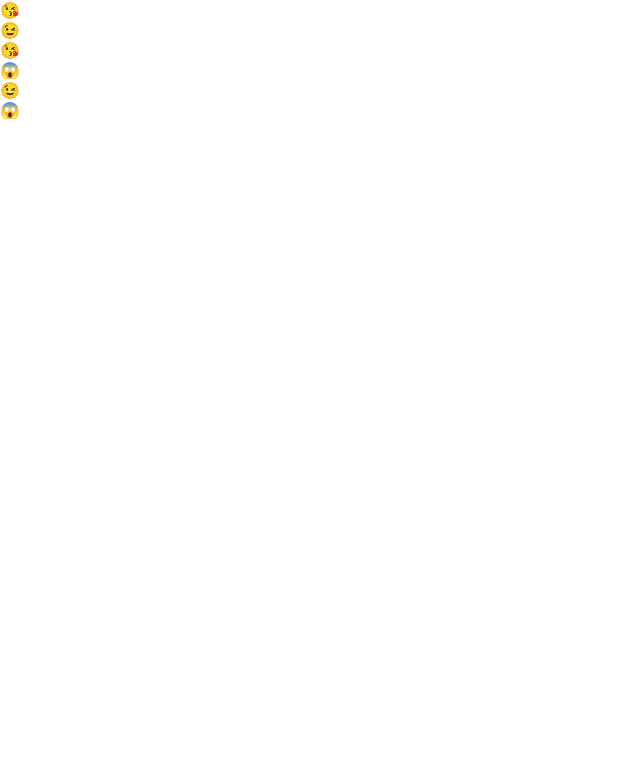
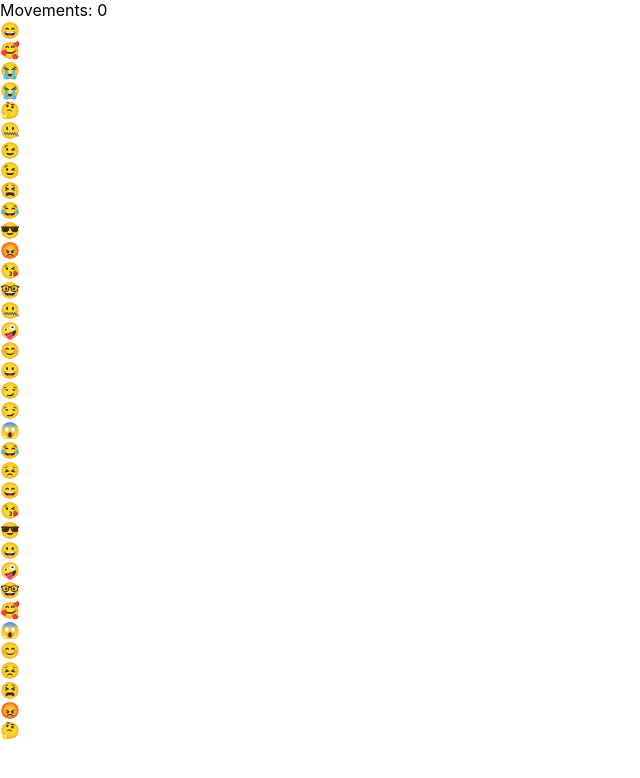
Before and after one commit to edu791/memory-game, a React (Create React App) app: page / in a window 1280 px wide. Shown: the top 778 px of the page, without its empty margins (0-640 px from the left). Built offline with nearby package versions, Linux system fonts and the light colour scheme.

Commit message:
game flow completed

```diff
--- a/package.json
+++ b/package.json
@@ -1,5 +1,5 @@
 {
-  "name": "memomoji",
+  "name": "memory-game",
   "version": "0.1.0",
   "private": true,
   "dependencies": {
--- a/src/App.tsx
+++ b/src/App.tsx
@@ -1,11 +1,10 @@
-import Board from "./components/Board";
+import Game from './components/Game';
 import { initialValues } from "./initial-values";
 
 export default function App() {
   return (
     <div>
-      <header></header>
-      <Board initialValues={initialValues}></Board>
+      <Game initialValues={initialValues} />
     </div>
   );
 }
--- a/src/components/Board.tsx
+++ b/src/components/Board.tsx
@@ -1,21 +1,16 @@
 import Card from "./Card";
-import { useState, useEffect, useCallback } from "react";
+import { useState, useEffect } from "react";
 import { CardObject } from "../types";
 import { InitialValue } from "../initial-values";
 
-export default function Board(props: { initialValues: InitialValue[] }) {
+export default function Board(props: {
+  initialValues: InitialValue[];
+  onMakeMovement: () => void;
+  onFinished: () => void;
+}) {
+  const { onMakeMovement, onFinished } = props;
   const [cards, setCards] = useState<CardObject[]>([]);
   const [isSelecting, setIsSelecting] = useState<boolean>(false);
-  const [movementsMade, setMovementsMade] = useState<number>(0);
-  const [gameFinished, setGameFinished] = useState<boolean>(false);
-
-  const checkGameFinished = useCallback(() => {
-    console.log("checkGameFinished", cards);
-    if (cards.filter((card) => card.isVisible).length === cards.length) {
-      console.log("Game Finished!!!!");
-      setGameFinished(true);
-    }
-  }, [cards]);
 
   useEffect(() => {
     setCards(
@@ -37,7 +32,7 @@ export default function Board(props: { initialValues: InitialValue[] }) {
       console.log("Checking selected cards");
       const selectedCards = cards.filter((card) => card.isSelected);
       if (selectedCards.length === 2) {
-        // setMovementsMade((previous) => previous + 1);
+        onMakeMovement();
         console.log("Two selected cards");
         if (selectedCards[0].groupId === selectedCards[1].groupId) {
           console.log("Match");
@@ -49,14 +44,16 @@ export default function Board(props: { initialValues: InitialValue[] }) {
         console.log("before setTimeout");
         setTimeout(() => {
           console.log("after setTimeout");
-          setCards(cards.map(card => ({ ...card, isSelected: false })));
+          setCards(cards.map((card) => ({ ...card, isSelected: false })));
           setIsSelecting(false);
         }, 1200);
       }
-    } else if (movementsMade > 0) {
-      checkGameFinished();
+    } else {
+      if (cards.length > 0 && cards.filter((card) => card.isVisible).length === cards.length) {
+        onFinished();
+      }
     }
-  }, [isSelecting, cards, movementsMade, checkGameFinished]);
+  }, [isSelecting, cards, onMakeMovement, onFinished]);
 
   function onSelectCardHandler(id: number) {
     setIsSelecting(true);
@@ -67,11 +64,10 @@ export default function Board(props: { initialValues: InitialValue[] }) {
     });
   }
 
-  console.log('Rendering');
+  console.log("Rendering");
 
   return (
     <div>
-      <div>{gameFinished && "Game Finished!!!!"}</div>
       {cards.map((card: CardObject, i: number) => (
         <Card key={i} data={card} onSelect={onSelectCardHandler} />
       ))}
--- /dev/null
+++ b/src/components/Game.tsx
@@ -0,0 +1,25 @@
+import { useCallback, useState } from 'react';
+import { InitialValue } from '../initial-values';
+import Board from './Board';
+
+export default function Game(props: { initialValues: InitialValue[] }) {
+  const [movementsMade, setMovementsMade] = useState<number>(0);
+  const [gameFinished, setGameFinished] = useState<boolean>(false);
+
+  const makeMovementHandler = useCallback(() => {
+    setMovementsMade((previous) => previous + 1);
+  }, []);
+
+  const finishedHandler = useCallback(() => {
+    setGameFinished(true);
+  }, []);
+
+  if (gameFinished) {
+    return <div>Game Finished!!!!</div>
+  }
+
+  return <div>
+    <div>Movements: {movementsMade}</div>
+    <Board initialValues={props.initialValues} onMakeMovement={makeMovementHandler} onFinished={finishedHandler} />
+  </div>;
+}
--- a/src/initial-values.ts
+++ b/src/initial-values.ts
@@ -4,19 +4,19 @@ export const initialValues: InitialValue[] = [
   {groupId: 1, content: "😉"},
   {groupId: 2, content: "😘"},
   {groupId: 3, content: "😱"},
-  // {groupId: 4, content: "😂"},
-  // {groupId: 5, content: "🥰"},
-  // {groupId: 6, content: "😒"},
-  // {groupId: 7, content: "😣"},
-  // {groupId: 8, content: "😭"},
-  // {groupId: 9, content: "😡"},
-  // {groupId: 10, content: "😄"},
-  // {groupId: 11, content: "🤪"},
-  // {groupId: 12, content: "🤓"},
-  // {groupId: 13, content: "😫"},
-  // {groupId: 14, content: "🤔"},
-  // {groupId: 15, content: "😀"},
-  // {groupId: 16, content: "🤐"},
-  // {groupId: 17, content: "😊"},
-  // {groupId: 18, content: "😎"},
+  {groupId: 4, content: "😂"},
+  {groupId: 5, content: "🥰"},
+  {groupId: 6, content: "😏"},
+  {groupId: 7, content: "😣"},
+  {groupId: 8, content: "😭"},
+  {groupId: 9, content: "😡"},
+  {groupId: 10, content: "😄"},
+  {groupId: 11, content: "🤪"},
+  {groupId: 12, content: "🤓"},
+  {groupId: 13, content: "😫"},
+  {groupId: 14, content: "🤔"},
+  {groupId: 15, content: "😀"},
+  {groupId: 16, content: "🤐"},
+  {groupId: 17, content: "😊"},
+  {groupId: 18, content: "😎"},
 ];
```
